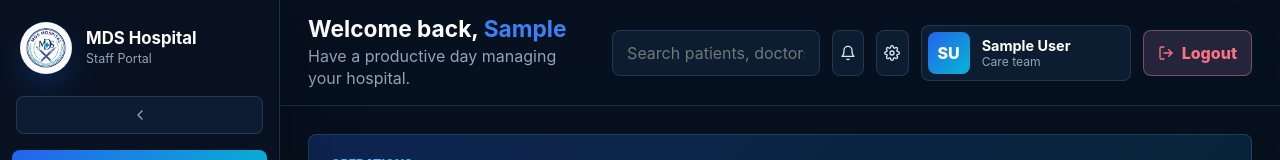
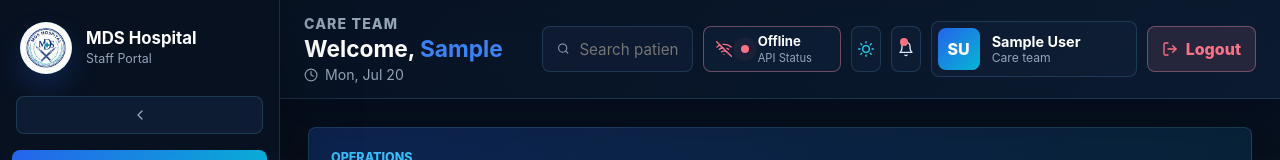
Before and after one commit to dceekay/hms, a React (Vite) app in the folder frontend/: page / in a window 1280 px wide. Shown: the top 160 px of the page. Built offline with nearby package versions, Linux system fonts and the light colour scheme; no server answers; sample sign-in values are in the browser's storage.

Commit message:
Polish dashboard topbar controls

```diff
--- a/frontend/src/components/layout/Topbar.tsx
+++ b/frontend/src/components/layout/Topbar.tsx
@@ -1,11 +1,31 @@
 import { useNavigate } from "react-router-dom";
-import { FiBell, FiLogOut, FiSettings } from "react-icons/fi";
+import {
+  FiBell,
+  FiClock,
+  FiLogOut,
+  FiMoon,
+  FiSearch,
+  FiSun,
+  FiWifi,
+  FiWifiOff,
+} from "react-icons/fi";
 import { useAuthStore } from "../../store/authStore";
+import { useBackendHealth } from "../../hooks/useBackendHealth";
+import { useThemeMode } from "../../hooks/useThemeMode";
 
 export default function Topbar() {
   const navigate = useNavigate();
   const user = useAuthStore((state) => state.user);
   const logout = useAuthStore((state) => state.logout);
+  const { status, latencyMs } = useBackendHealth();
+  const { isDark, toggleTheme } = useThemeMode();
+
+  const primaryRole = user?.roles?.[0] ?? "Care team";
+  const today = new Date().toLocaleDateString(undefined, {
+    weekday: "short",
+    month: "short",
+    day: "numeric",
+  });
 
   const handleLogout = () => {
     logout();
@@ -15,25 +35,45 @@ export default function Topbar() {
   return (
     <header className="topbar">
       <div className="topbar-left">
+        <p className="topbar-kicker">{primaryRole}</p>
         <h2>
-          Welcome back,
-          <span> {user?.firstName || "Admin"}</span>
+          Welcome, <span>{user?.firstName || "Admin"}</span>
         </h2>
 
-        <p>Have a productive day managing your hospital.</p>
+        <p>
+          <FiClock />
+          {today}
+        </p>
       </div>
 
       <div className="topbar-right">
-        <div className="search-box">
+        <label className="topbar-search" aria-label="Search workspace">
+          <FiSearch />
           <input type="text" placeholder="Search patients, doctors..." />
+        </label>
+
+        <div className={`backend-status ${status}`} title={`Backend is ${status}`}>
+          {status === "online" ? <FiWifi /> : <FiWifiOff />}
+          <span className="status-pulse" />
+          <div>
+            <strong>{status === "checking" ? "Checking" : status}</strong>
+            <small>{latencyMs ? `${latencyMs} ms` : "API status"}</small>
+          </div>
         </div>
 
-        <button className="icon-btn" type="button" aria-label="Notifications">
-          <FiBell />
+        <button
+          className="icon-btn theme-toggle"
+          type="button"
+          onClick={toggleTheme}
+          aria-label={isDark ? "Switch to light mode" : "Switch to dark mode"}
+          title={isDark ? "Light mode" : "Dark mode"}
+        >
+          {isDark ? <FiSun /> : <FiMoon />}
         </button>
 
-        <button className="icon-btn" type="button" aria-label="Settings">
-          <FiSettings />
+        <button className="icon-btn notification-action" type="button" aria-label="Notifications">
+          <FiBell />
+          <span />
         </button>
 
         <div className="profile">
--- a/frontend/src/styles/topbar.css
+++ b/frontend/src/styles/topbar.css
@@ -2,26 +2,31 @@
   position: sticky;
   top: 0;
   z-index: 80;
-  min-height: 84px;
+  min-height: 78px;
   display: flex;
   align-items: center;
   justify-content: space-between;
-  gap: 20px;
-  padding: 16px 28px;
-  background: color-mix(in srgb, var(--app-bg) 84%, transparent);
+  gap: 18px;
+  padding: 14px 24px;
+  background:
+    linear-gradient(135deg, color-mix(in srgb, var(--surface-strong) 92%, transparent), color-mix(in srgb, var(--surface) 82%, transparent));
   border-bottom: 1px solid var(--border);
-  backdrop-filter: blur(18px);
+  box-shadow: 0 18px 42px color-mix(in srgb, #020617 22%, transparent);
+  backdrop-filter: blur(18px) saturate(150%);
 }
 
 .topbar-left {
   min-width: 220px;
+  display: grid;
+  gap: 3px;
 }
 
 .topbar-kicker {
-  margin: 0 0 4px;
+  margin: 0;
   color: var(--accent);
-  font-size: 0.76rem;
+  font-size: 0.72rem;
   font-weight: 800;
+  letter-spacing: 0.08em;
   text-transform: uppercase;
 }
 
@@ -33,8 +38,12 @@
 }
 
 .topbar-left p {
-  margin: 4px 0 0;
+  margin: 0;
+  display: inline-flex;
+  align-items: center;
+  gap: 7px;
   color: var(--muted);
+  font-size: 0.88rem;
   line-height: 1.35;
 }
 
@@ -46,49 +55,75 @@
   display: flex;
   align-items: center;
   justify-content: flex-end;
-  gap: 12px;
+  gap: 10px;
   min-width: 0;
 }
 
-.topbar-search,
-.search-box {
-  width: min(340px, 28vw);
+.topbar-search {
+  width: min(360px, 28vw);
   height: 46px;
   display: flex;
   align-items: center;
   gap: 10px;
+  margin: 0;
   padding: 0 14px;
   border: 1px solid var(--border);
   border-radius: 8px;
-  background: var(--surface);
+  background: color-mix(in srgb, var(--surface) 86%, transparent);
   color: var(--muted);
+  transition: border-color 0.2s ease, background 0.2s ease, box-shadow 0.2s ease;
 }
 
-.topbar-search input,
-.search-box input {
+.topbar-search:focus-within {
+  border-color: color-mix(in srgb, var(--primary) 60%, var(--border));
+  background: var(--surface-strong);
+  box-shadow: 0 0 0 4px color-mix(in srgb, var(--primary) 13%, transparent);
+}
+
+.topbar-search input {
   width: 100%;
   padding: 0;
   border: 0;
   border-radius: 0;
   background: transparent;
   color: var(--text);
+  box-shadow: none;
+}
+
+.topbar-search input:focus {
+  border: 0;
+  box-shadow: none;
 }
 
 .backend-status {
   height: 46px;
   display: inline-flex;
   align-items: center;
-  gap: 8px;
+  gap: 9px;
+  min-width: 138px;
   padding: 0 12px;
   border: 1px solid var(--border);
   border-radius: 8px;
-  background: var(--surface);
+  background: color-mix(in srgb, var(--surface) 84%, transparent);
   color: var(--muted);
+  text-transform: capitalize;
 }
 
 .backend-status strong,
 .backend-status small {
+  display: block;
+  line-height: 1.1;
+}
+
+.backend-status strong {
+  color: var(--text-strong);
   font-size: 0.82rem;
+}
+
+.backend-status small {
+  margin-top: 3px;
+  color: var(--muted);
+  font-size: 0.7rem;
 }
 
 .backend-status.online {
@@ -99,6 +134,11 @@
 .backend-status.offline {
   color: var(--danger);
   border-color: color-mix(in srgb, var(--danger) 35%, var(--border));
+}
+
+.backend-status.checking {
+  color: var(--warning);
+  border-color: color-mix(in srgb, var(--warning) 35%, var(--border));
 }
 
 .status-pulse {
@@ -117,7 +157,7 @@
   place-items: center;
   border: 1px solid var(--border);
   border-radius: 8px;
-  background: var(--surface);
+  background: color-mix(in srgb, var(--surface) 84%, transparent);
   color: var(--text);
   cursor: pointer;
   transition: transform 0.2s ease, border-color 0.2s ease, background 0.2s ease;
@@ -144,14 +184,14 @@
 }
 
 .profile {
-  min-width: 210px;
+  min-width: 206px;
   display: flex;
   align-items: center;
   gap: 12px;
   padding: 6px 10px 6px 6px;
   border: 1px solid var(--border);
   border-radius: 8px;
-  background: var(--surface);
+  background: color-mix(in srgb, var(--surface) 88%, transparent);
 }
 
 .avatar {
@@ -197,6 +237,10 @@
   transition: transform 0.2s ease, background 0.2s ease, border-color 0.2s ease;
 }
 
+.theme-toggle {
+  color: var(--accent);
+}
+
 .logout-btn:hover {
   transform: translateY(-1px);
   border-color: var(--danger);
@@ -217,6 +261,7 @@
   .topbar {
     align-items: stretch;
     flex-direction: column;
+    gap: 12px;
   }
 
   .topbar-right {
@@ -224,9 +269,9 @@
     flex-wrap: wrap;
   }
 
-  .topbar-search,
-  .search-box {
+  .topbar-search {
     width: min(100%, 420px);
+    flex: 1 1 260px;
   }
 }
 
@@ -238,7 +283,8 @@
     align-items: center;
     gap: 10px;
     padding: 12px 14px;
-    border-bottom: 0;
+    border-bottom: 1px solid var(--border);
+    box-shadow: 0 14px 30px color-mix(in srgb, #020617 16%, transparent);
   }
 
   .topbar-left {
@@ -267,13 +313,12 @@
     gap: 8px;
   }
 
-  .topbar-search,
-  .search-box,
-  .notification-action {
+  .topbar-search {
     display: none;
   }
 
   .backend-status {
+    min-width: 0;
     width: 44px;
     height: 44px;
     justify-content: center;
```
